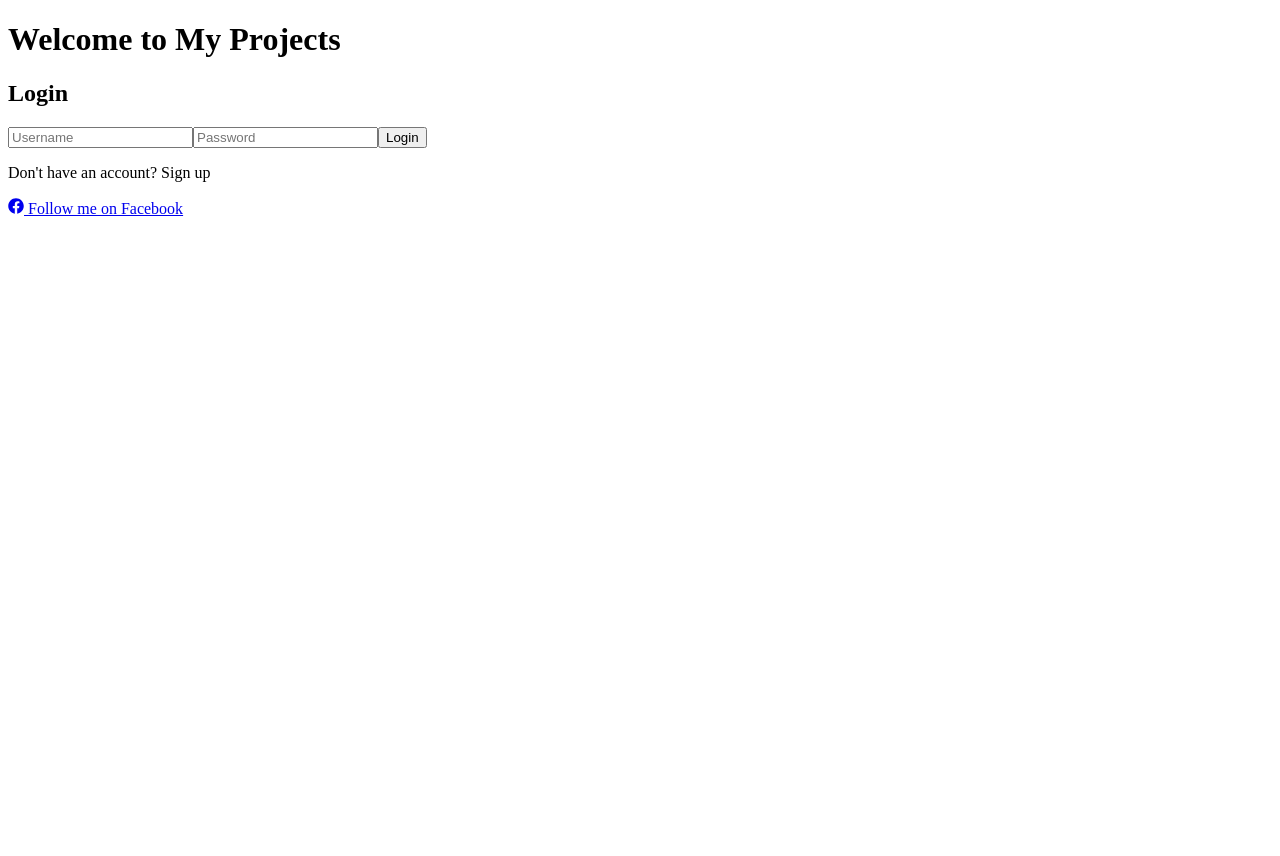
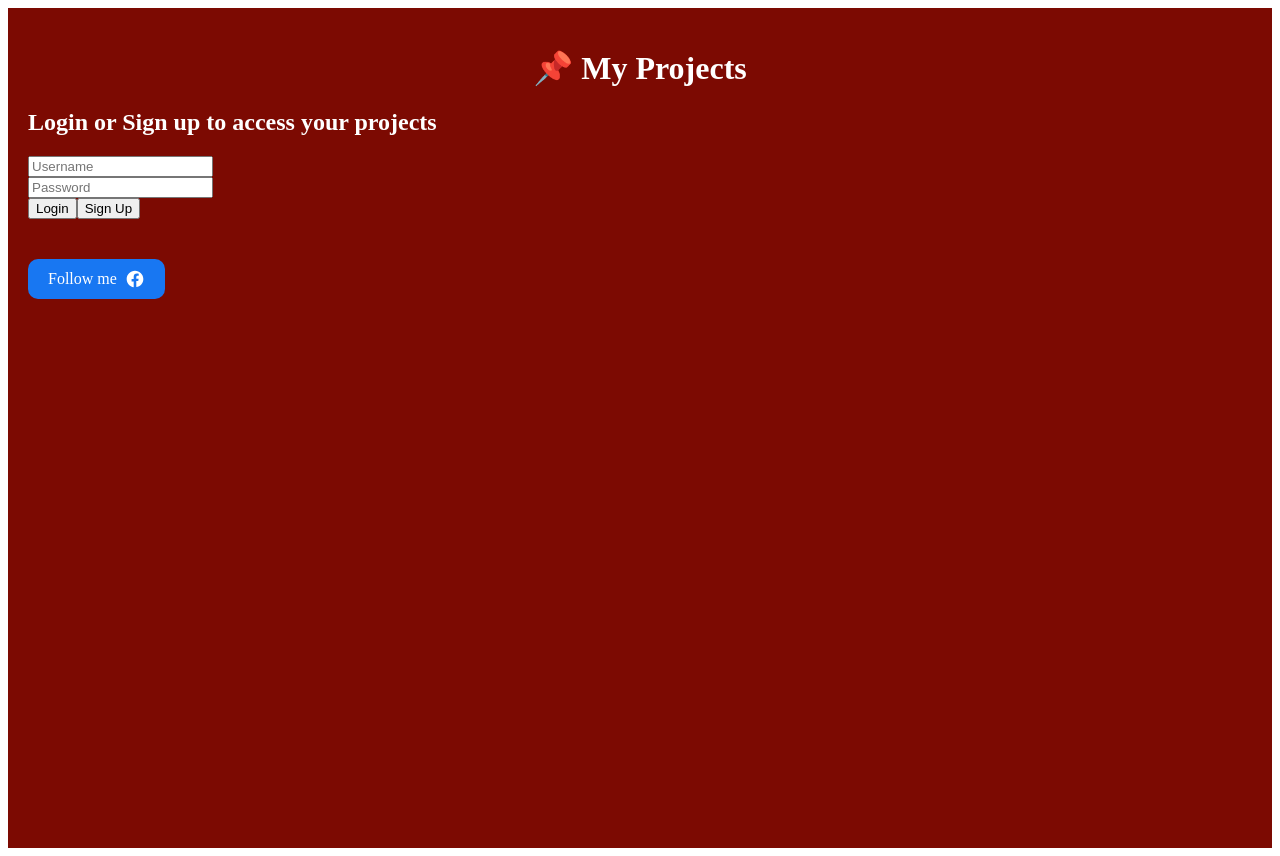
Before and after one commit to johnalpay/Project-s-, a Next.js app: page / in a window 1280 px wide. Before the commit the page ends 800 px from the top, so only its background shows below. Built offline with nearby package versions, Linux system fonts and the light colour scheme.

Commit message:
Update index.js

```diff
--- a/pages/index.js
+++ b/pages/index.js
@@ -1,146 +1,117 @@
-import { useState, useEffect } from "react";
-import Head from "next/head";
-import { FaFacebook } from "react-icons/fa";
+import { useState, useEffect } from 'react';
+import Link from 'next/link';
 
 export default function Home() {
-  const [currentView, setCurrentView] = useState("login");
-  const [username, setUsername] = useState("");
-  const [password, setPassword] = useState("");
-  const [isAuthenticated, setIsAuthenticated] = useState(false);
-  const [currentUser, setCurrentUser] = useState("");
+  const [username, setUsername] = useState('');
+  const [password, setPassword] = useState('');
+  const [errorMsg, setErrorMsg] = useState('');
+  const [successMsg, setSuccessMsg] = useState('');
+  const [user, setUser] = useState(null);
 
   useEffect(() => {
-    const storedUser = localStorage.getItem("loggedInUser");
-    if (storedUser) {
-      setIsAuthenticated(true);
-      setCurrentUser(storedUser);
+    const userData = localStorage.getItem('user');
+    if (userData) {
+      setUser(JSON.parse(userData));
     }
   }, []);
 
-  const handleLogin = () => {
-    const accounts = JSON.parse(localStorage.getItem("accounts")) || [];
-    const matched = accounts.find(
-      (acc) => acc.username === username && acc.password === password
-    );
-    if (matched) {
-      localStorage.setItem("loggedInUser", username);
-      setIsAuthenticated(true);
-      setCurrentUser(username);
-      alert("Login successful!");
-    } else {
-      alert("Invalid username or password");
+  const handleLogin = async () => {
+    setErrorMsg('');
+    setSuccessMsg('');
+    try {
+      const res = await fetch('/api/login', {
+        method: 'POST',
+        headers: { 'Content-Type': 'application/json' },
+        body: JSON.stringify({ username, password }),
+      });
+      const data = await res.json();
+      if (!res.ok) throw new Error(data.message);
+      localStorage.setItem('user', JSON.stringify(data.user));
+      setUser(data.user);
+      setSuccessMsg('Login successful!');
+    } catch (err) {
+      setErrorMsg(err.message);
     }
   };
 
-  const handleSignup = () => {
-    const accounts = JSON.parse(localStorage.getItem("accounts")) || [];
-    const exists = accounts.find((acc) => acc.username === username);
-    if (exists) {
-      alert("Username already exists");
-    } else {
-      accounts.push({ username, password });
-      localStorage.setItem("accounts", JSON.stringify(accounts));
-      alert("Account created! Please log in.");
-      setCurrentView("login");
+  const handleSignup = async () => {
+    setErrorMsg('');
+    setSuccessMsg('');
+    try {
+      const res = await fetch('/api/signup', {
+        method: 'POST',
+        headers: { 'Content-Type': 'application/json' },
+        body: JSON.stringify({ username, password }),
+      });
+      const data = await res.json();
+      if (!res.ok) throw new Error(data.message);
+      setSuccessMsg('Signup successful. You can now log in.');
+    } catch (err) {
+      setErrorMsg(err.message);
     }
   };
 
   const handleLogout = () => {
-    localStorage.removeItem("loggedInUser");
-    setIsAuthenticated(false);
-    setCurrentUser("");
-    setUsername("");
-    setPassword("");
+    localStorage.removeItem('user');
+    setUser(null);
   };
 
   return (
-    <div className="min-h-screen flex flex-col items-center justify-center bg-red-800 text-white p-4">
-      <Head>
-        <title>My Projects</title>
-      </Head>
+    <div style={{ backgroundColor: '#7c0a02', minHeight: '100vh', padding: 20, color: '#fff' }}>
+      <h1 style={{ fontSize: '2rem', textAlign: 'center' }}>📌 My Projects</h1>
 
-      <h1 className="text-4xl font-bold mb-6">Welcome to My Projects</h1>
+      {user ? (
+        <>
+          <p>Welcome, {user.username}!</p>
+          <button onClick={handleLogout}>Logout</button>
+          <div style={{ marginTop: 20 }}>
+            <a href="https://lyrics-liart.vercel.app/" target="_blank">🎵 Lyrics</a><br />
+            <a href="https://profile-guard.vercel.app/" target="_blank">🛡️ Profile Guard</a><br />
+            <a href="https://getnew-xi.vercel.app/" target="_blank">🔑 Token Getter</a>
+          </div>
+        </>
+      ) : (
+        <div>
+          <h2>Login or Sign up to access your projects</h2>
 
-      {!isAuthenticated ? (
-        <div className="bg-white text-black rounded-xl p-6 shadow-lg w-full max-w-sm">
-          <h2 className="text-xl font-semibold mb-4">
-            {currentView === "login" ? "Login" : "Sign Up"}
-          </h2>
+          {errorMsg && <div style={{ background: '#ff4d4d', padding: 10 }}>{errorMsg}</div>}
+          {successMsg && <div style={{ background: '#4CAF50', padding: 10 }}>{successMsg}</div>}
+
           <input
             type="text"
             placeholder="Username"
             value={username}
-            onChange={(e) => setUsername(e.target.value)}
-            className="w-full p-2 border mb-3 rounded"
-          />
+            onChange={e => setUsername(e.target.value)}
+          /><br />
           <input
             type="password"
             placeholder="Password"
             value={password}
-            onChange={(e) => setPassword(e.target.value)}
-            className="w-full p-2 border mb-4 rounded"
-          />
-          <button
-            onClick={currentView === "login" ? handleLogin : handleSignup}
-            className="bg-red-700 text-white w-full py-2 rounded hover:bg-red-900"
-          >
-            {currentView === "login" ? "Login" : "Sign Up"}
-          </button>
-          <p
-            onClick={() => setCurrentView(currentView === "login" ? "signup" : "login")}
-            className="text-sm text-center mt-3 text-red-600 cursor-pointer"
-          >
-            {currentView === "login"
-              ? "Don't have an account? Sign up"
-              : "Already have an account? Log in"}
-          </p>
-        </div>
-      ) : (
-        <div className="text-center">
-          <p className="mb-4 text-lg">Hello, <strong>{currentUser}</strong>! Here are your projects:</p>
-          <div className="grid gap-4">
-            <a
-              href="https://lyrics-liart.vercel.app/"
-              className="bg-white text-red-800 py-2 px-4 rounded shadow hover:bg-red-100"
-              target="_blank"
-              rel="noopener noreferrer"
-            >
-              🎵 Lyrics Finder
-            </a>
-            <a
-              href="https://profile-guard.vercel.app/"
-              className="bg-white text-red-800 py-2 px-4 rounded shadow hover:bg-red-100"
-              target="_blank"
-              rel="noopener noreferrer"
-            >
-              🛡️ Profile Guard
-            </a>
-            <a
-              href="https://getnew-xi.vercel.app/"
-              className="bg-white text-red-800 py-2 px-4 rounded shadow hover:bg-red-100"
-              target="_blank"
-              rel="noopener noreferrer"
-            >
-              🔐 Token Getter (Cookie Method)
-            </a>
-            <button
-              onClick={handleLogout}
-              className="mt-4 bg-red-600 text-white py-2 px-4 rounded hover:bg-red-900"
-            >
-              Logout
-            </button>
-          </div>
+            onChange={e => setPassword(e.target.value)}
+          /><br />
+
+          <button onClick={handleLogin}>Login</button>
+          <button onClick={handleSignup}>Sign Up</button>
         </div>
       )}
 
-      <footer className="mt-10 text-sm flex items-center gap-2">
+      <footer style={{ marginTop: 40 }}>
         <a
           href="https://www.facebook.com/profile.php?id=61576992292379"
           target="_blank"
-          rel="noopener noreferrer"
-          className="flex items-center gap-1 text-white hover:text-blue-300"
+          style={{
+            background: '#1877f2',
+            color: '#fff',
+            padding: '10px 20px',
+            borderRadius: 10,
+            textDecoration: 'none',
+            display: 'inline-flex',
+            alignItems: 'center',
+            gap: 8,
+          }}
         >
-          <FaFacebook className="text-xl" /> Follow me on Facebook
+          <span>Follow me</span>
+          <svg width="20" height="20" fill="currentColor" viewBox="0 0 24 24"><path d="M22 12.07C22 6.48 17.52 2 12 2S2 6.48 2 12.07c0 5.02 3.66 9.17 8.44 9.93v-7.03h-2.54v-2.9h2.54V9.41c0-2.5 1.49-3.89 3.77-3.89 1.09 0 2.24.2 2.24.2v2.46h-1.26c-1.24 0-1.63.77-1.63 1.56v1.87h2.78l-.44 2.9h-2.34v7.03C18.34 21.24 22 17.09 22 12.07z"/></svg>
         </a>
       </footer>
     </div>
```
